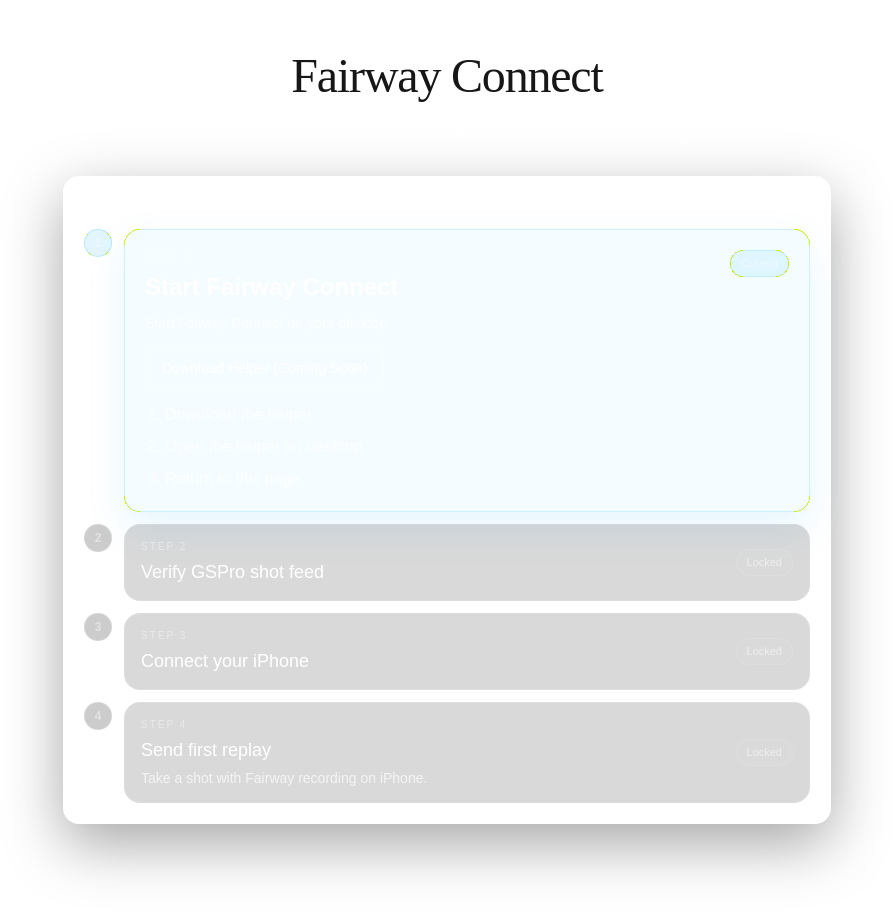
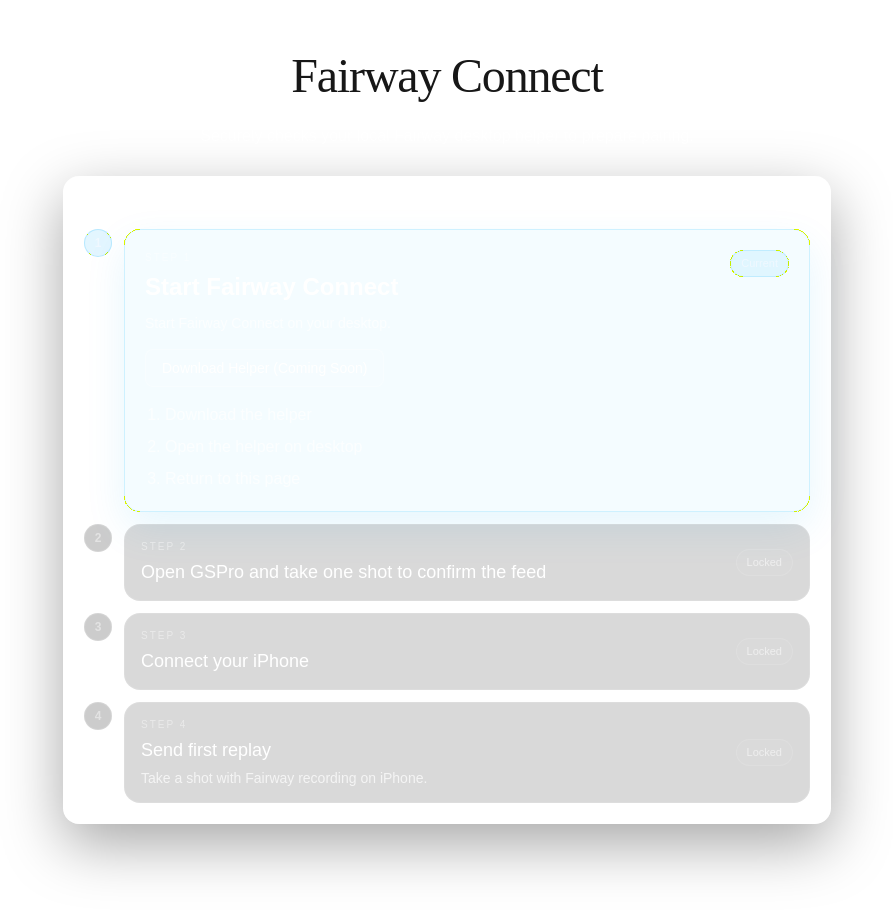
Before and after one commit to jamespoots/fairway-site, a Next.js app: page /connect in a window 1280 px wide. Shown: the top 914 px of the page, without its empty margins (193-1086 px from the left). Built offline with nearby package versions, Linux system fonts and the light colour scheme; no server answers.

Commit message:
copy: let step 2 title carry the gspro instruction

```diff
--- a/app/connect/page.tsx
+++ b/app/connect/page.tsx
@@ -491,6 +491,9 @@
       ? "Fairway Connect helper is running"
       : "Start Fairway Connect on your desktop.";
   const helperStepTitle = helperRunning ? "Helper running" : "Start Fairway Connect";
+  const gsproStepTitle = gsproShotFeedVerified
+    ? "Verify GSPro shot feed"
+    : "Open GSPro and take one shot to confirm the feed";
   const gsproStepCopy =
     gsproShotFeedVerified
       ? "GSPro shot feed verified"
@@ -731,21 +734,11 @@
 
                 <StepCard
                   stepNumber={2}
-                  title="Verify GSPro shot feed"
+                  title={gsproStepTitle}
                   copy={gsproStepCopy}
                   status={currentStepIndex === 1 ? "active" : gsproShotFeedVerified ? "complete" : "locked"}
                   isLast={false}
-                >
-                  {currentStepIndex === 1 ? (
-                    <div className="rounded-2xl border border-sky-300/25 bg-sky-300/10 p-4">
-                      <p className="text-sm font-medium text-sky-50">
-                        {stage === "gspro-waiting-first-shot"
-                          ? "Take one shot in GSPro to confirm connection."
-                          : "Open GSPro and take one shot to confirm the feed."}
-                      </p>
-                    </div>
-                  ) : null}
-                </StepCard>
+                />
 
                 <StepCard
                   stepNumber={3}
```
